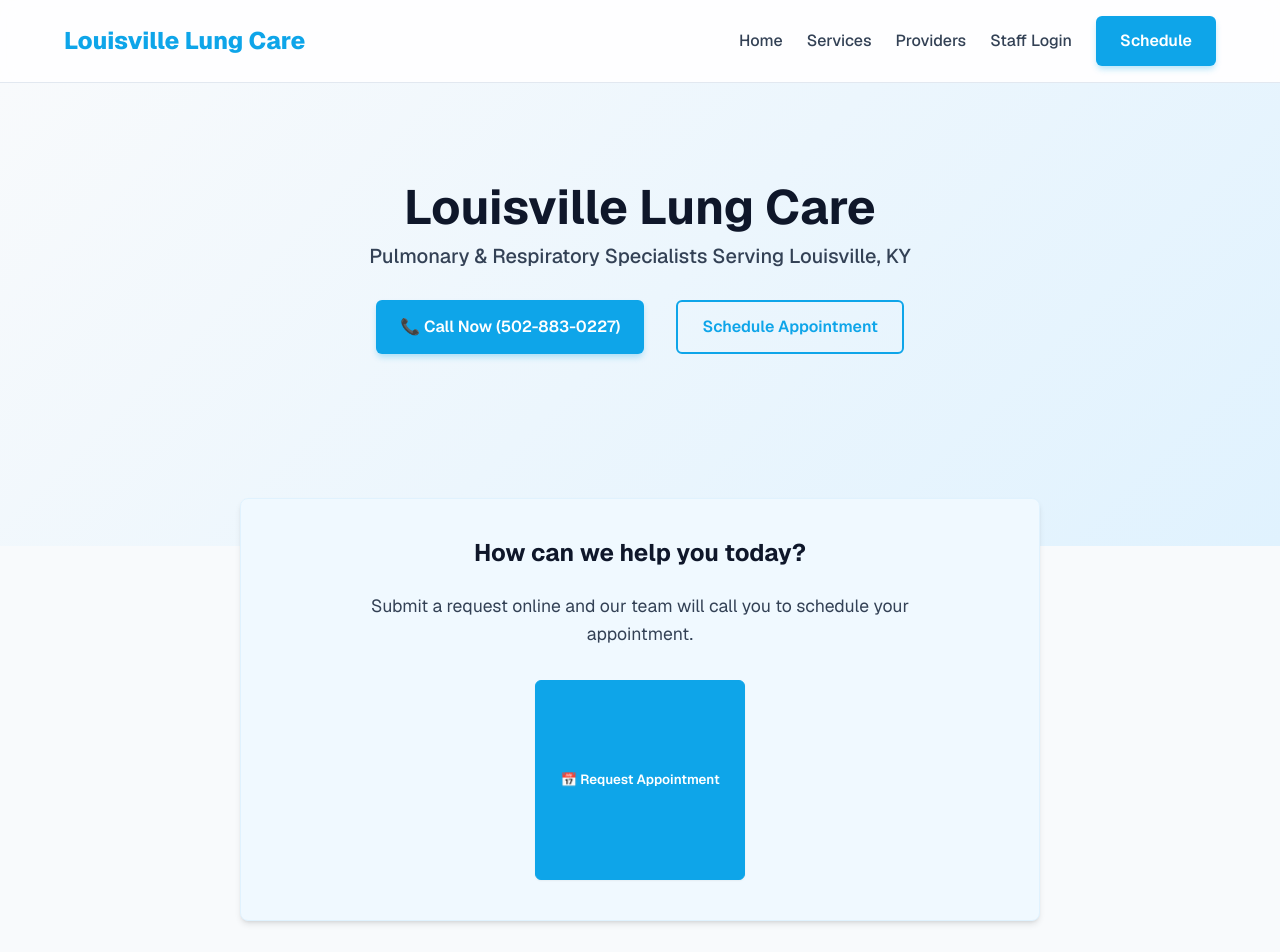
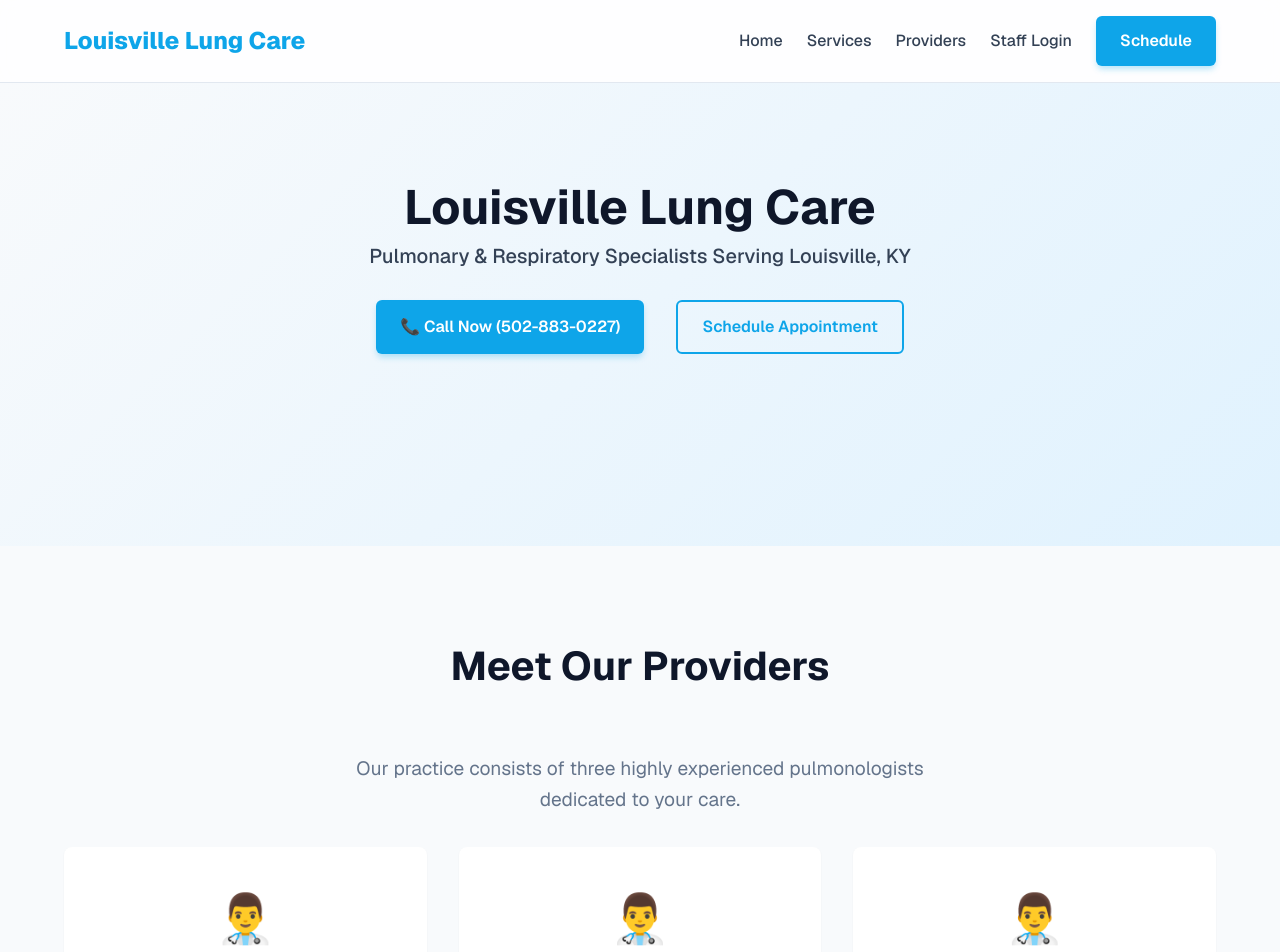
Before and after one commit to mouctarbarrie98-cmd/llc, a Next.js app: page / in a window 1280 px wide. Shown: the top 952 px of the page. Built offline with nearby package versions, Linux system fonts and the light colour scheme; no server answers.

Commit message:
Remove Scheduling Assistant and restore homepage layout

```diff
--- a/src/app/page.tsx
+++ b/src/app/page.tsx
@@ -1,8 +1,6 @@
 import Image from "next/image";
 import Link from "next/link";
 import styles from "./page.module.css";
-
-import SchedulingAssistant from "@/components/SchedulingAssistant";
 import InsuranceFAQ from "@/components/InsuranceFAQ";
 import ServiceCard from "@/components/ServiceCard";
 import ProviderCard from "@/components/ProviderCard";
@@ -31,13 +29,6 @@ export default function Home() {
           </div>
         </div>
       </section>
-
-      {/* Guided Assistant - Negative margin pulls it up into Hero visual space */}
-      <div className="container" style={{ position: 'relative', zIndex: 10 }}>
-        <SchedulingAssistant />
-      </div>
-
-
 
       {/* Meet the Doctors Section */}
       <section className={styles.doctors}>
```
